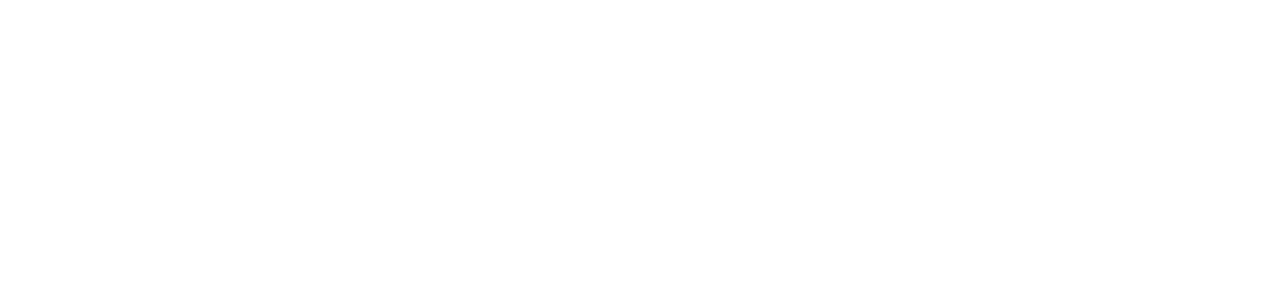
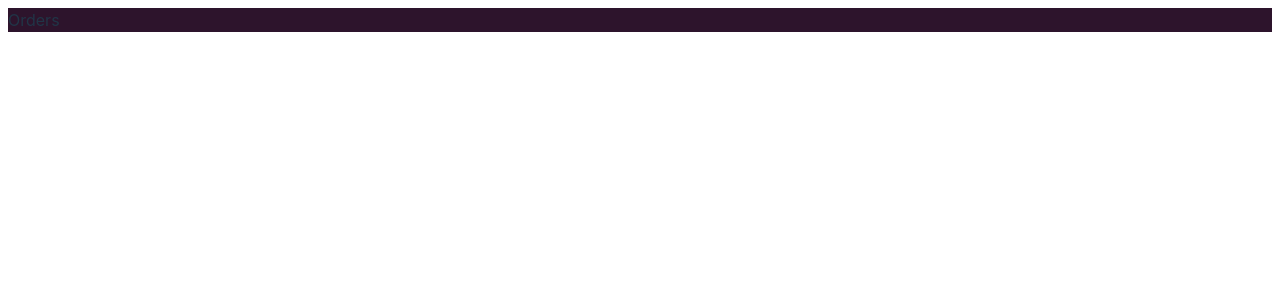
Before and after one commit to viveth17/DEV014-burger-queen-api-client, a React (Vite) app in the folder burger-queen/burger-queen/: page /orders in a window 1280 px wide. Before the commit this address had no page. Shown: the top 300 px of the page. Built offline with nearby package versions, Linux system fonts and the light colour scheme.

Commit message:
feat(Login): :sparkles: add useNavigate hook to redirect to orders system on successful login

```diff
--- a/burger-queen/burger-queen/src/App.tsx
+++ b/burger-queen/burger-queen/src/App.tsx
@@ -1,5 +1,6 @@
 import { BrowserRouter as Router, Routes, Route, Navigate } from 'react-router-dom';
 import Login from './components/Login';
+import Orders from './components/Orders';
 import './App.css'
 
 function App() {
@@ -7,6 +8,7 @@
     <Router>
       <Routes>
         <Route path="/login" element={<Login />} />
+        <Route path="/orders" element={<Orders />} />
         <Route path="/" element={<Navigate to="/login" />} />
       </Routes>
     </Router>
--- a/burger-queen/burger-queen/src/components/Login.tsx
+++ b/burger-queen/burger-queen/src/components/Login.tsx
@@ -4,6 +4,7 @@
 import { useFormik } from 'formik';
 import * as Yup from 'yup';
 import { loginApi } from '../services/APIService';
+import { useNavigate } from 'react-router-dom';
 
 const schema = Yup.object().shape({
     email: Yup.string().email('Email inválido').required('El Email es obligatorio'),
@@ -12,10 +13,12 @@
 
 const Login: React.FC = () => {
     const [error, setError] = useState('');
+    const navigate = useNavigate();
 
     const submitForm = async (values: { email: string; password: string; }) => {
         try {
             await loginApi(values.email, values.password);
+            navigate('/orders'); //ingreso al sistema de pedidos
         } catch (err) {
             setError('Email o contraseña inválidos');
         }
--- /dev/null
+++ b/burger-queen/burger-queen/src/components/Orders.tsx
@@ -0,0 +1,7 @@
+import React from 'react'
+
+export default function Orders() {
+  return (
+    <div>Orders</div>
+  )
+}
```
